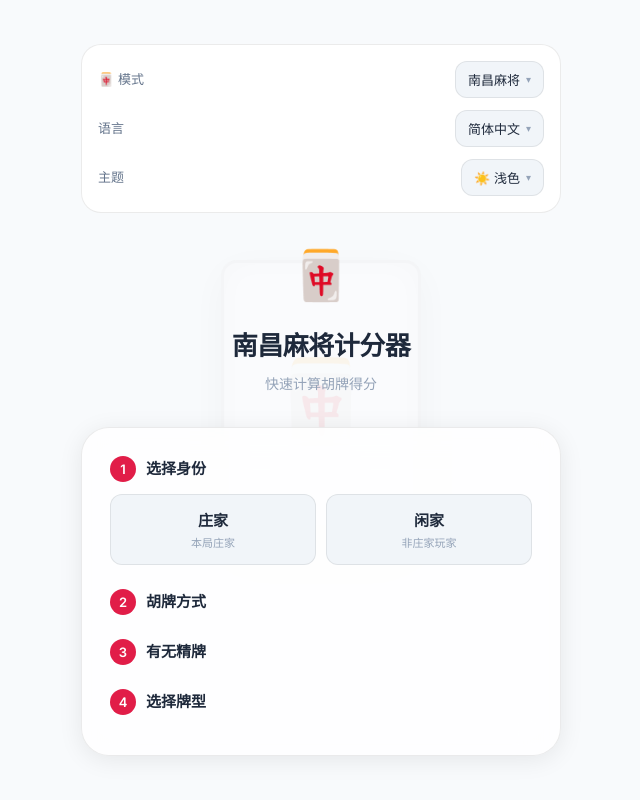
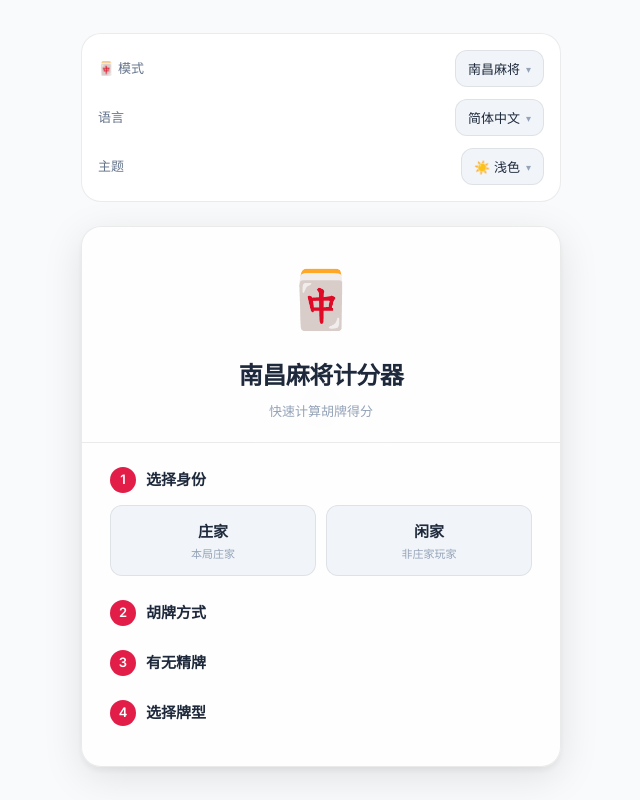
Before and after one commit to RobyCHANG/mahjong-score-ifelse, a React (Vite) app: page / in a window 1280 px wide. Shown: the whole page, without its empty margins (319-959 px from the left). Built offline with nearby package versions, Linux system fonts and the light colour scheme.

Commit message:
feat: 标题和卡片整合为统一麻将牌造型

```diff
--- a/src/App.css
+++ b/src/App.css
@@ -163,28 +163,35 @@
     background: var(--color-bg-secondary);
 }
 
-/* 标题区域 */
-.header {
+/* 卡片內標題區域 */
+.card-header {
     text-align: center;
-    margin-bottom: 32px;
+    padding-bottom: 20px;
 }
 
-.header__icon {
-    font-size: 48px;
+.card-header__icon {
+    font-size: 56px;
     margin-bottom: 12px;
 }
 
-.header__title {
-    font-size: 26px;
+.card-header__title {
+    font-size: 24px;
     font-weight: 700;
     letter-spacing: -0.02em;
     color: var(--color-text-primary);
 }
 
-.header__subtitle {
-    font-size: 14px;
+.card-header__subtitle {
+    font-size: 13px;
     color: var(--color-text-muted);
     margin-top: 6px;
+}
+
+/* 卡片分隔線 */
+.card-divider {
+    height: 1px;
+    background: var(--glass-border);
+    margin: 0 -28px 24px -28px;
 }
 
 /* 卡片容器 */
@@ -195,6 +202,16 @@
     padding: 28px;
     backdrop-filter: blur(20px);
     box-shadow: var(--glass-shadow);
+}
+
+/* 麻將牌風格卡片 */
+.mahjong-card {
+    position: relative;
+    border-radius: 20px;
+    box-shadow:
+        0 4px 6px rgba(0, 0, 0, 0.05),
+        0 10px 40px rgba(0, 0, 0, 0.1),
+        inset 0 1px 0 rgba(255, 255, 255, 0.1);
 }
 
 /* 步骤区域 */
--- a/src/App.tsx
+++ b/src/App.tsx
@@ -275,15 +275,17 @@ function App() {
                 </div>
             </div>
 
-            {/* 标题 */}
-            <header className="header">
-                <div className="header__icon">🀄</div>
-                <h1 className="header__title">{t.appTitle}</h1>
-                <p className="header__subtitle">{t.appSubtitle}</p>
-            </header>
+            {/* 主卡片 - 標題和內容整合為一體 */}
+            <main className="card mahjong-card">
+                {/* 標題區域 */}
+                <header className="card-header">
+                    <div className="card-header__icon">🀄</div>
+                    <h1 className="card-header__title">{t.appTitle}</h1>
+                    <p className="card-header__subtitle">{t.appSubtitle}</p>
+                </header>
 
-            {/* 主卡片 */}
-            <main className="card">
+                <div className="card-divider"></div>
+
                 {/* 步骤 1: 身份 */}
                 <section className="step">
                     <div className="step__label">
```
